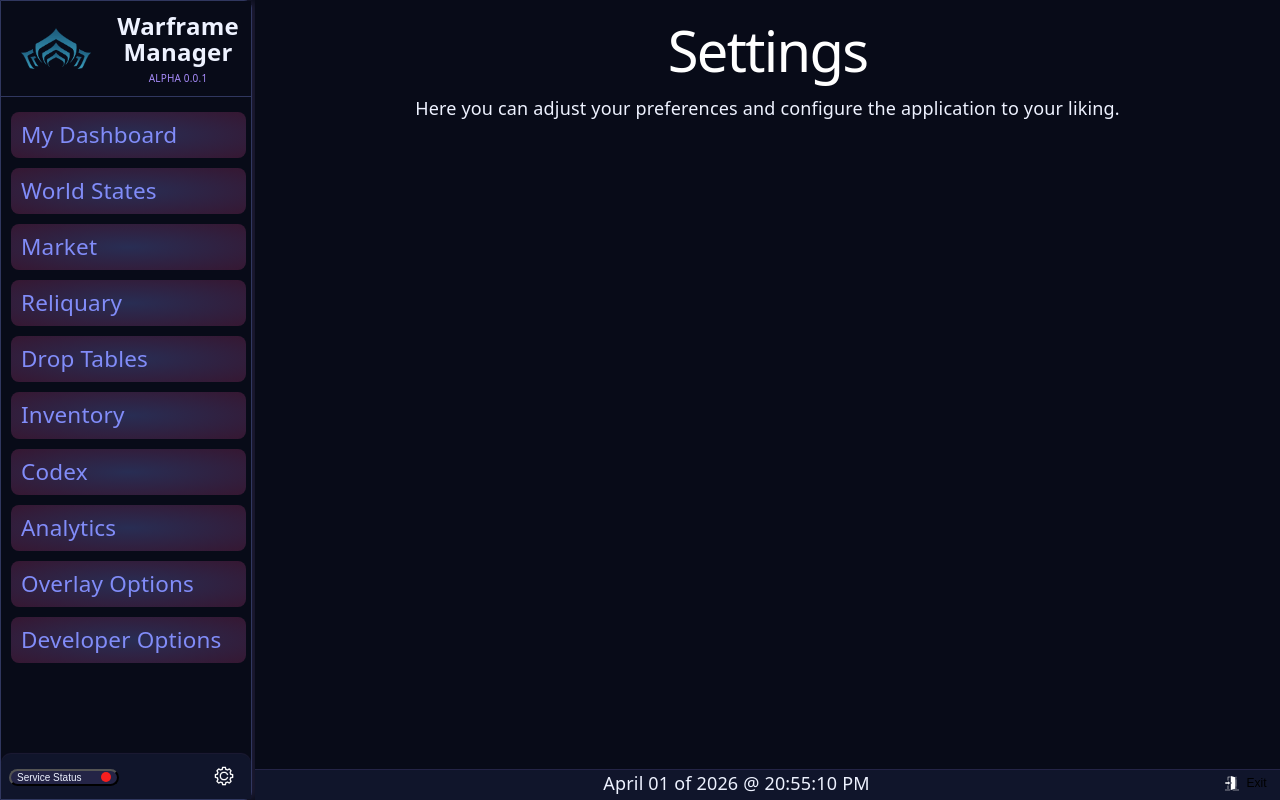
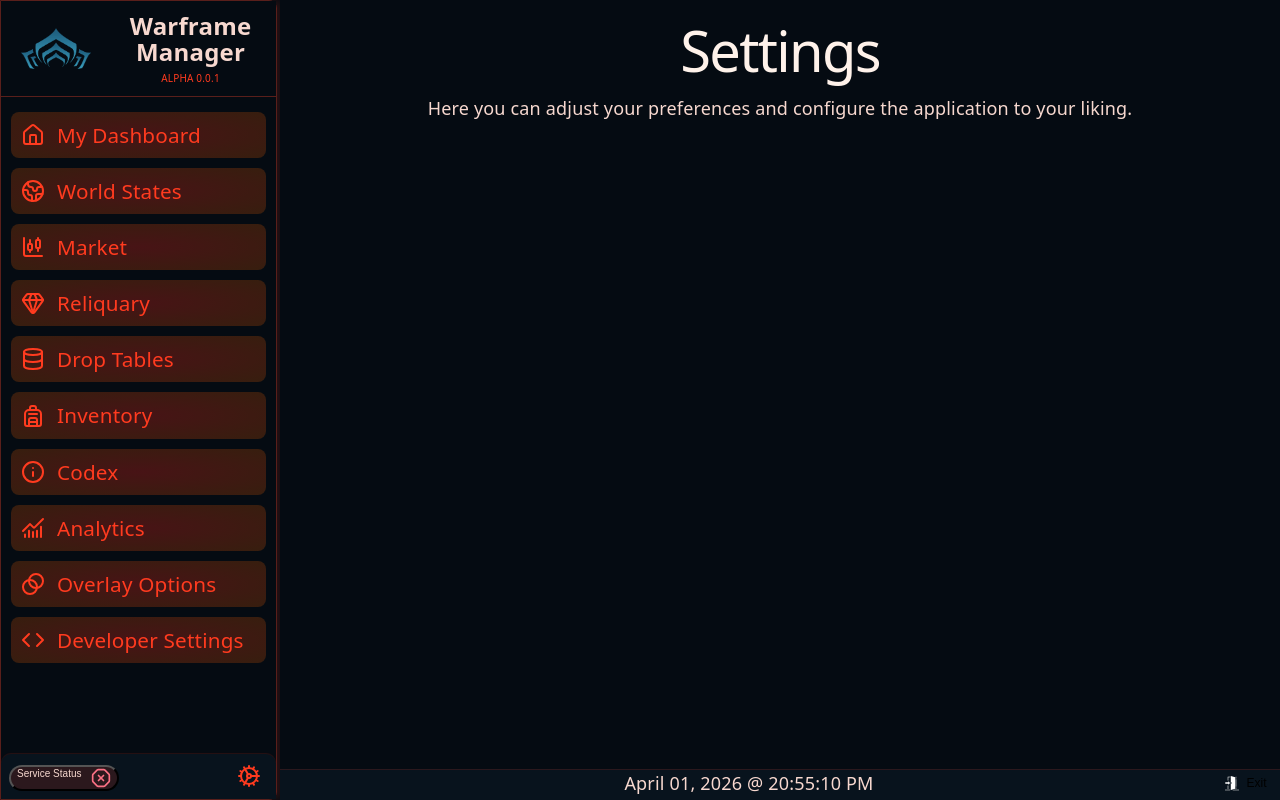
Before and after one commit to benevolent0377/wfManager, a React app in the folder frontend/: page /settings in a window 1280 px wide. Built offline with nearby package versions, Linux system fonts and the light colour scheme; no server answers; the HTML template or start-up script is replaced by a standard one.

Commit message:
added icons to the status bar

```diff
--- a/frontend/src/App.jsx
+++ b/frontend/src/App.jsx
@@ -7,6 +7,7 @@
 import { BrowserRouter, Routes, Route } from "react-router-dom";
 
 import "./themes/dark.css";
+import "./themes/light.css";
 import "./themes/grineer.css";
 import "./themes/infested.css";
 import "./themes/corpus.css";
@@ -17,6 +18,8 @@
 import "./themes/light-soft-orokin.css";
 import "./themes/light-void-blue.css";
 import "./themes/void.css";
+import "./themes/cephalon-teal.css";
+import "./themes/cy.css";
 
 function App() {
   return (
@@ -28,7 +31,7 @@
 
 function AppFrame() {
   return (
-    <div className="app-frame" data-theme="lotus">
+    <div className="app-frame" data-theme="cephalon-cy">
 
       <div className="app-body">
         <div className="sidebar-container">
--- a/frontend/src/components/layout/Sidebar.css
+++ b/frontend/src/components/layout/Sidebar.css
@@ -3,6 +3,7 @@
     background-color: var(--bg);
     flex-direction: column;
     min-height: 100%;
+    min-width: 100%;
 }
 .logo-container {
     height:75px;
@@ -46,9 +47,9 @@
     width: 100%;
     order: 1;
     flex-shrink: 2;
-
 }
 .sidebar-items {
+    width: 100%;
     flex-grow: 4;
     display: flex;
     flex-direction: column;
@@ -61,10 +62,10 @@
     align-items: center;
     gap: 12px;
 
+    width: 235px;
+
     padding: 10px;
     border-radius: 8px;
-
-    width: 215px;
 
     transition: background 0.15s ease, color 0.15s ease;
 
@@ -124,7 +125,7 @@
     text-decoration: none;
     color: var(--link);
     text-decoration: none;
-    font-size: 1.25rem;
+    font-size: 1.15em;
 }
 .sidebar-item:hover {
     color: var(--text-h);
--- a/frontend/src/components/layout/Sidebar.jsx
+++ b/frontend/src/components/layout/Sidebar.jsx
@@ -2,6 +2,7 @@
 import {StatusDropdown} from "../status/StatusDropdown";
 import "../status/Status.css"
 import "./Sidebar.css";
+import {House, Earth, ChartCandlestick, Gem, Database, Backpack, Info, ChartNoAxesCombined, Blend, Code, Cog} from "lucide-react";
 
 export function Sidebar() {
   return (
@@ -17,25 +18,25 @@
 
       <div className="sidebar-items">
 
-        <Link to="/"><div className="sidebar-item"><p>My Dashboard</p></div></Link>
+        <Link to="/"><div className="sidebar-item"><House/><p>My Dashboard</p></div></Link>
 
-        <Link to="/worldstates"><div className="sidebar-item"><p>World States</p></div></Link>
+        <Link to="/worldstates"><div className="sidebar-item"><Earth/><p>World States</p></div></Link>
 
-        <Link to="/market"><div className="sidebar-item"><p>Market</p></div></Link>
+        <Link to="/market"><div className="sidebar-item"><ChartCandlestick/><p>Market</p></div></Link>
 
-        <Link to="/reliquary"><div className="sidebar-item"><p>Reliquary</p></div></Link>
+        <Link to="/reliquary"><div className="sidebar-item"><Gem/><p>Reliquary</p></div></Link>
 
-        <Link to="/drops"><div className="sidebar-item"><p>Drop Tables</p></div></Link>
+        <Link to="/drops"><div className="sidebar-item"><Database/><p>Drop Tables</p></div></Link>
 
-        <Link to="/inventory"><div className="sidebar-item"><p>Inventory</p></div></Link>
+        <Link to="/inventory"><div className="sidebar-item"><Backpack/><p>Inventory</p></div></Link>
 
-        <Link to="/codex"><div className="sidebar-item"><p>Codex</p></div></Link>
+        <Link to="/codex"><div className="sidebar-item"><Info/><p>Codex</p></div></Link>
 
-        <Link to="/analytics"><div className="sidebar-item"><p>Analytics</p></div></Link>
+        <Link to="/analytics"><div className="sidebar-item"><ChartNoAxesCombined/><p>Analytics</p></div></Link>
 
-        <Link to="/overlay"><div className="sidebar-item"><p>Overlay Options</p></div></Link>
+        <Link to="/overlay"><div className="sidebar-item"><Blend/><p>Overlay Options</p></div></Link>
 
-        <Link to="/developer"><div className="sidebar-item"><p>Developer Options</p></div></Link>
+        <Link to="/developer"><div className="sidebar-item"><Code/><p>Developer Settings</p></div></Link>
 
       </div>
 
@@ -49,7 +50,7 @@
 
         <div className="settings-container">
           <Link to="/settings">
-            <img src="src/assets/dark/settings-cog.png" className="settings-icon"/>
+            <Cog/>
           </Link>
         </div>
 
--- a/frontend/src/components/status/Status.css
+++ b/frontend/src/components/status/Status.css
@@ -18,11 +18,14 @@
 }
 .status-button p {
     color: var(--text);
+    display: flex;
+    flex-direction: row;
+    align-items: center;
 }
 .status-dot {
     height: auto;
-    width: 10px;
-    padding-left: 10px;
+    width: 20px;
+    padding-left: 5px;
     margin: none;
 }
 .status-card {
@@ -39,6 +42,10 @@
 }
 .status-row {
     margin-bottom: 5px;
+    display: flex;
+    align-items: center;
+    justify-content: center;
+    flex-direction: row;
     border-radius: 8px;
     height: auto;
     width: 100%;
--- a/frontend/src/components/status/StatusDot.jsx
+++ b/frontend/src/components/status/StatusDot.jsx
@@ -1,30 +1,31 @@
+import {CircleEllipsis, CircleCheckBig, OctagonX} from "lucide-react";
+
 function StatusDot({ status }) {
-
-    let src = "/src/assets/status/offline-dot.svg";
-    let alt = "Offline";
 
     if (status === "online") {
 
-        src = "/src/assets/status/online-dot.svg";
-        alt = "Online";
-
+        return (
+                <CircleCheckBig className="status-dot online-dot" color="#4ade80"/>
+        );
     }
     else if (
         status === "warning" ||
         status === "checking"
     ) {
 
-        src = "/src/assets/status/warning-dot.svg";
-        alt = "Warning";
+        return (
+                <CircleEllipsis className="status-dot warning-dot" color="#fbbf24"/>
+        );
     }
+    else {
 
-    return (
-        <img
-            className="status-dot"
-            src={src}
-            alt={alt}
-        />
-    );
+        return (
+
+                <OctagonX className="status-dot offline-dot" color="#fb7185"/>
+
+        );
+
+    }
 }
 
 export default StatusDot;
--- a/frontend/src/themes/App.css
+++ b/frontend/src/themes/App.css
@@ -198,7 +198,7 @@
 }
 
 .sidebar-container {
-    width: 250px;
+    width: 275px;
     order: 1;
     min-height: 100%;
     min-width: 250px;
--- /dev/null
+++ b/frontend/src/themes/cephalon-teal.css
@@ -0,0 +1,52 @@
+[data-theme="cephalon-teal"] {
+  --sans: system-ui, 'Segoe UI', Roboto, sans-serif;
+  --heading: system-ui, 'Segoe UI', Roboto, sans-serif;
+  --mono: ui-monospace, Consolas, monospace;
+
+  --text: #eee5e5;
+  --text-h: #ffffff;
+  --text-muted: #ddcecd;
+  --link: #28afb0;
+
+  --bg: #37392e;
+  --secondary-bg: #2f3128;
+  --surface: #3f4236;
+  --surface-hover: #4b4f40;
+
+  --gradient-a: #19647e55;
+  --gradient-b: #28afb044;
+
+  --border: #19647e;
+  --code-bg: #27291f;
+
+  --accent: #28afb0;
+  --accent-bg: rgba(40, 175, 176, 0.14);
+  --accent-border: rgba(40, 175, 176, 0.55);
+
+  --social-bg: rgba(25, 100, 126, 0.18);
+
+  --success: #28afb0;
+  --warning: #ddcecd;
+  --error: #d96c75;
+  --info: #19647e;
+
+  --icon: #ddcecd;
+  --icon-muted: #8f9a94;
+  --icon-active: #28afb0;
+  --icon-hover: #eee5e5;
+  --icon-success: #28afb0;
+  --icon-warning: #ddcecd;
+  --icon-error: #d96c75;
+
+  --shadow-color: rgba(0, 0, 0, 0.42);
+  --shadow-hover-color: rgba(25, 100, 126, 0.42);
+
+  --radius-xs: 2px;
+  --radius-sm: 6px;
+  --radius-md: 10px;
+  --radius-lg: 14px;
+  --radius-xl: 18px;
+
+  --shadow: 0 12px 34px var(--shadow-color);
+  --shadow-hover: 0 20px 56px var(--shadow-hover-color);
+}
--- /dev/null
+++ b/frontend/src/themes/cy.css
@@ -0,0 +1,52 @@
+[data-theme="cephalon-cy"] {
+  --sans: system-ui, 'Segoe UI', Roboto, sans-serif;
+  --heading: system-ui, 'Segoe UI', Roboto, sans-serif;
+  --mono: ui-monospace, Consolas, monospace;
+
+  --text: #f7d8cf;
+  --text-h: #fff2ea;
+  --text-muted: #b87366;
+  --link: #ff3b1f;
+
+  --bg: #050b12;
+  --secondary-bg: #08131d;
+  --surface: #101a23;
+  --surface-hover: #1a2630;
+
+  --gradient-a: #ff2a1f44;
+  --gradient-b: #ff6a0033;
+
+  --border: #5a1f1b;
+  --code-bg: #03070c;
+
+  --accent: #ff3b1f;
+  --accent-bg: rgba(255, 59, 31, 0.14);
+  --accent-border: rgba(255, 59, 31, 0.55);
+
+  --social-bg: rgba(255, 59, 31, 0.10);
+
+  --success: #ff6a00;
+  --warning: #f59e0b;
+  --error: #ef2d1a;
+  --info: #256d85;
+
+  --icon: #d66b5b;
+  --icon-muted: #6f3a36;
+  --icon-active: #ff3b1f;
+  --icon-hover: #fff2ea;
+  --icon-success: #ff6a00;
+  --icon-warning: #f59e0b;
+  --icon-error: #ef2d1a;
+
+  --shadow-color: rgba(0, 0, 0, 0.58);
+  --shadow-hover-color: rgba(255, 42, 31, 0.38);
+
+  --radius-xs: 2px;
+  --radius-sm: 6px;
+  --radius-md: 10px;
+  --radius-lg: 14px;
+  --radius-xl: 18px;
+
+  --shadow: 0 12px 34px var(--shadow-color);
+  --shadow-hover: 0 20px 56px var(--shadow-hover-color);
+}
--- a/frontend/src/util/clock.js
+++ b/frontend/src/util/clock.js
@@ -54,6 +54,6 @@
 
     const year = date.getFullYear();
 
-    return `${month} ${day} of ${year} @ ${hours}:${minutes}:${second} ${meridiem}`;
+    return `${month} ${day}, ${year} @ ${hours}:${minutes}:${second} ${meridiem}`;
 
 }
```
